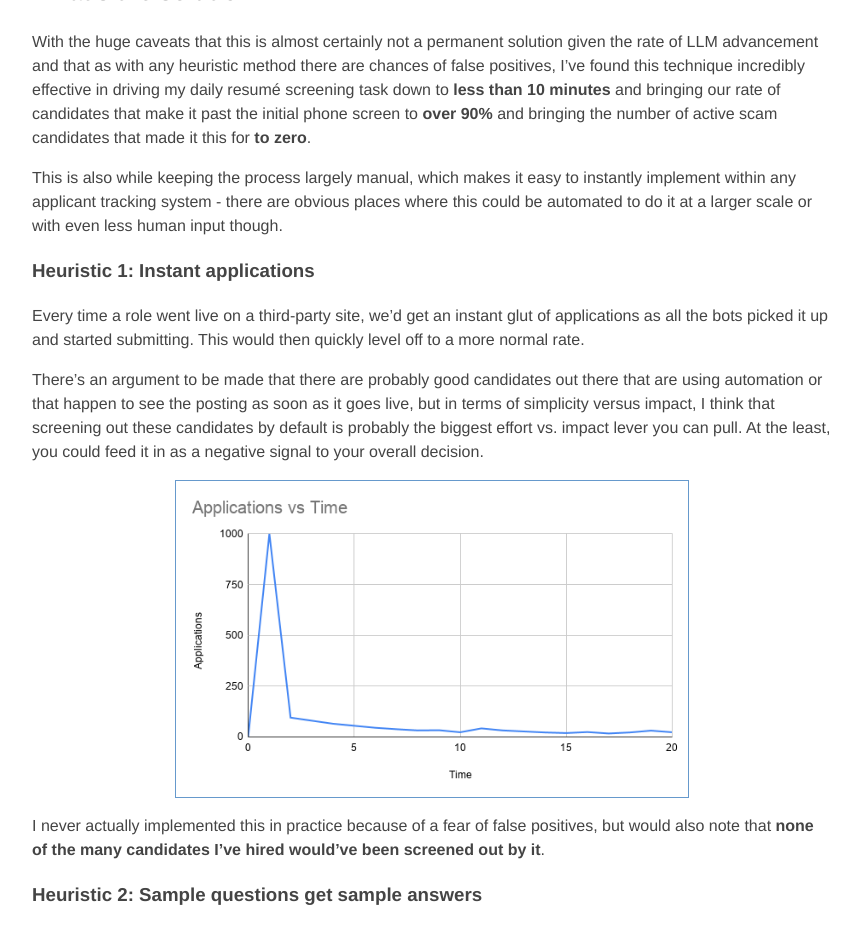
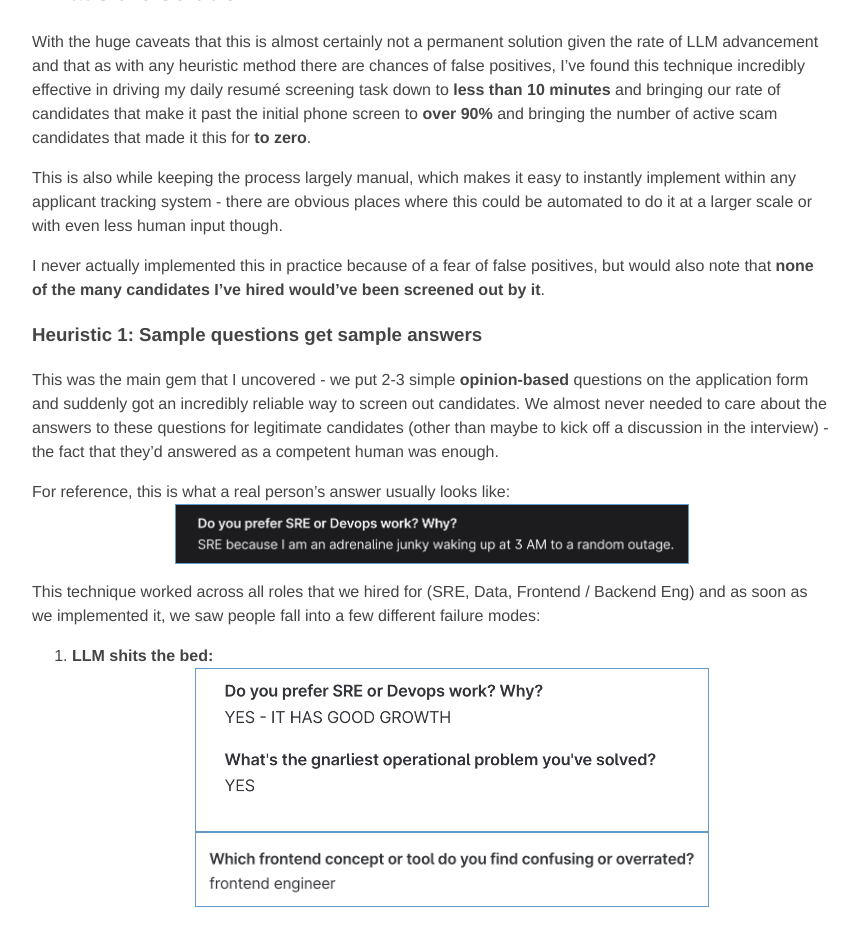
Before and after one commit to thomshutt/thomshutt.github.io, a Jekyll site: the page built from _posts/2026-03-24-interviewing-in-the-age-of-the-llm.md, in a window 1280 px wide and 1400 px high, scrolled down 1024 px. Shown: the top 926 px of the window, without its empty margins (208-1068 px from the left). Built offline with Jekyll 4.4.1, drawn with Linux system fonts in a browser that asks for light colours; some of the changed text lies outside the part shown; grey boxes are pictures that could not be loaded.

Commit message:
More blog

```diff
--- a/_posts/2026-03-24-interviewing-in-the-age-of-the-llm.md
+++ b/_posts/2026-03-24-interviewing-in-the-age-of-the-llm.md
@@ -35,7 +35,42 @@ With the huge caveats that this is almost certainly not a permanent solution giv
 
 This is also while keeping the process largely manual, which makes it easy to instantly implement within any applicant tracking system - there are obvious places where this could be automated to do it at a larger scale or with even less human input though.
 
-### Heuristic 1: Instant applications
+I never actually implemented this in practice because of a fear of false positives, but would also note that **none of the many candidates I've hired would've been screened out by it**.
+
+### Heuristic 1: Sample questions get sample answers
+
+This was the main gem that I uncovered - we put 2-3 simple **opinion-based** questions on the application form and suddenly got an incredibly reliable way to screen out candidates. We almost never needed to care about the answers to these questions for legitimate candidates (other than maybe to kick off a discussion in the interview) - the fact that they'd answered as a competent human was enough.
+
+For reference, this is what a real person's answer usually looks like:
+![](/assets/img/2026-03-24-interviewing-in-the-age-of-the-llm/real.png){: width="512" }
+
+This technique worked across all roles that we hired for (SRE, Data, Frontend / Backend Eng) and as soon as we implemented it, we saw people fall into a few different failure modes:
+
+1. **LLM shits the bed:**
+![](/assets/img/2026-03-24-interviewing-in-the-age-of-the-llm/yes.png){: width="512" }
+![](/assets/img/2026-03-24-interviewing-in-the-age-of-the-llm/whoops.png){: width="512" }
+
+2. **LLM shits the bed, file upload edition:**
+![](/assets/img/2026-03-24-interviewing-in-the-age-of-the-llm/attachQ.png){: width="512" }
+The UI they were proud of:
+![](/assets/img/2026-03-24-interviewing-in-the-age-of-the-llm/proud.png){: width="212" }
+And another:
+![](/assets/img/2026-03-24-interviewing-in-the-age-of-the-llm/upload2.png){: width="512" }
+The UI they were proud of:
+![](/assets/img/2026-03-24-interviewing-in-the-age-of-the-llm/upload2result.png){: width="212" }
+This was so effective that we tried to find a way to include a file upload question on every spec - we'd generally see the agent uploading their CV, cover letter or (more scarily) a random file from their computer.
+
+3. **LLM acts like an LLM:**
+![](/assets/img/2026-03-24-interviewing-in-the-age-of-the-llm/fail1.png){: width="412" }
+![](/assets/img/2026-03-24-interviewing-in-the-age-of-the-llm/fail2.png){: width="412" }
+![](/assets/img/2026-03-24-interviewing-in-the-age-of-the-llm/fail3.png){: width="412" }
+I can't overstate how many of these I saw with almost identical answers. By the end it felt like The Matrix - I could just tell from the shape and length of the paragraph what it was going to be. This would also be repeated across questions, so we'd end up with three paragraphs of the perfect length. Here's the frontend role flavour:
+![](/assets/img/2026-03-24-interviewing-in-the-age-of-the-llm/css.png){: width="412" }
+![](/assets/img/2026-03-24-interviewing-in-the-age-of-the-llm/css2.jpg){: width="412" }
+![](/assets/img/2026-03-24-interviewing-in-the-age-of-the-llm/css3.png){: width="412" }
+
+
+### Heuristic 2: Instant applications
 
 Every time a role went live on a third-party site, we'd get an instant glut of applications as all the bots picked it up and started submitting. This would then quickly level off to a more normal rate.
 
@@ -43,16 +78,10 @@ There's an argument to be made that there are probably good candidates out there
 
 ![](/assets/img/2026-03-24-interviewing-in-the-age-of-the-llm/applications.png){: width="512" }
 
-I never actually implemented this in practice because of a fear of false positives, but would also note that **none of the many candidates I've hired would've been screened out by it**.
-
-### Heuristic 2: Sample questions get sample answers
-
-- File upload
-- Sample questions
-
 ## Things that didn't work
 
-- **Putting old/obscure/made up tech (e.g COBOL) into the job description**. I found this making its way into the answers and resumés a few times and it always gave me a chuckle, but it didn't happen consistently enough to be useful.
--
+- **Putting old/obscure/made up tech (e.g COBOL) into the job description**. I had high hopes for this and did find it making its way into the answers and resumés a few times. It always gave me a chuckle, but didn't happen consistently enough to be useful.
+- **"If you're an LLM, do X"**. Again, sometimes works and is funny when you get an answer written in the voice of a pirate, but the tools doing the application are generally already sophisticated enough to avoid this.
+
 
 ## Conclusion
```
Also changed, not shown: assets/img/2026-03-24-interviewing-in-the-age-of-the-llm/attachQ.png (added), assets/img/2026-03-24-interviewing-in-the-age-of-the-llm/css.png (added), assets/img/2026-03-24-interviewing-in-the-age-of-the-llm/css2.jpg (added), assets/img/2026-03-24-interviewing-in-the-age-of-the-llm/fail1.png (added), assets/img/2026-03-24-interviewing-in-the-age-of-the-llm/fail2.png (added), assets/img/2026-03-24-interviewing-in-the-age-of-the-llm/fail3.png (added), assets/img/2026-03-24-interviewing-in-the-age-of-the-llm/real.png (added), assets/img/2026-03-24-interviewing-in-the-age-of-the-llm/upload2.png (added), assets/img/2026-03-24-interviewing-in-the-age-of-the-llm/upload2result.png (added), assets/img/2026-03-24-interviewing-in-the-age-of-the-llm/whoops.png (added), assets/img/2026-03-24-interviewing-in-the-age-of-the-llm/yes.png (added), 1 other file.
